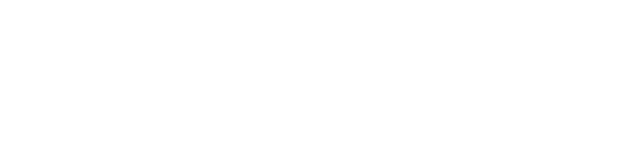
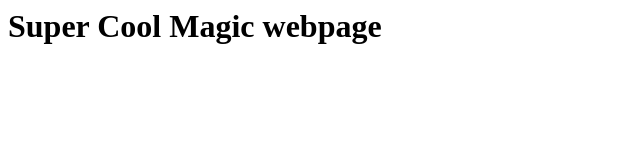
Before and after one commit to ededmond/week1-class2, a plain HTML site: page magic.html in a window 1280 px wide. Shown: the whole page, without its empty margins (0-640 px from the left). Drawn offline with Linux system fonts and the light colour scheme.

Commit message:
Changing Magic

```diff
--- a/magic.html
+++ b/magic.html
@@ -3,6 +3,6 @@
         <title>I've got the magic in me!</title>
     </head>
     <body>
-
+        <h1>Super Cool Magic webpage</h1>
     </body>
 </html>
```
